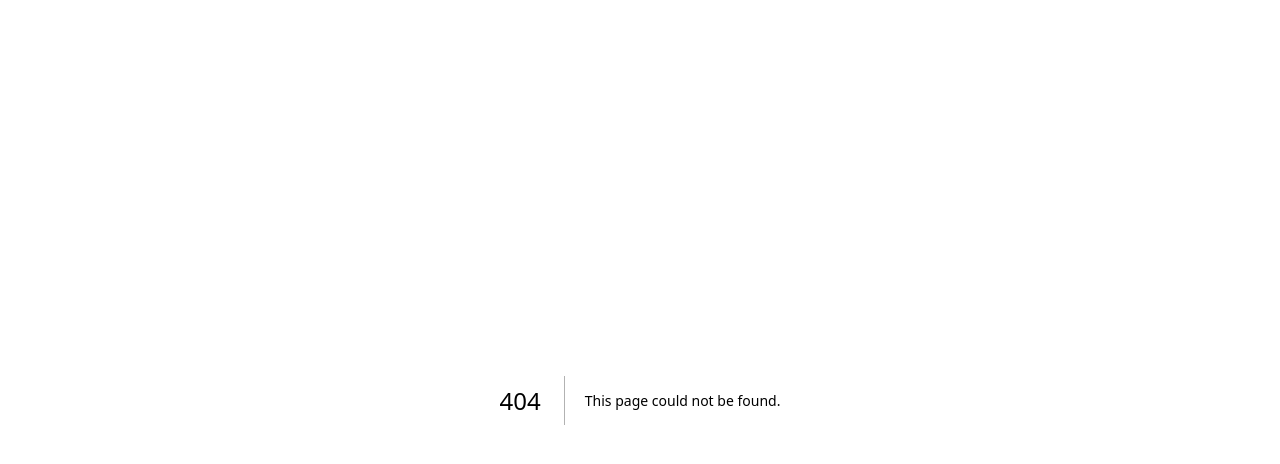
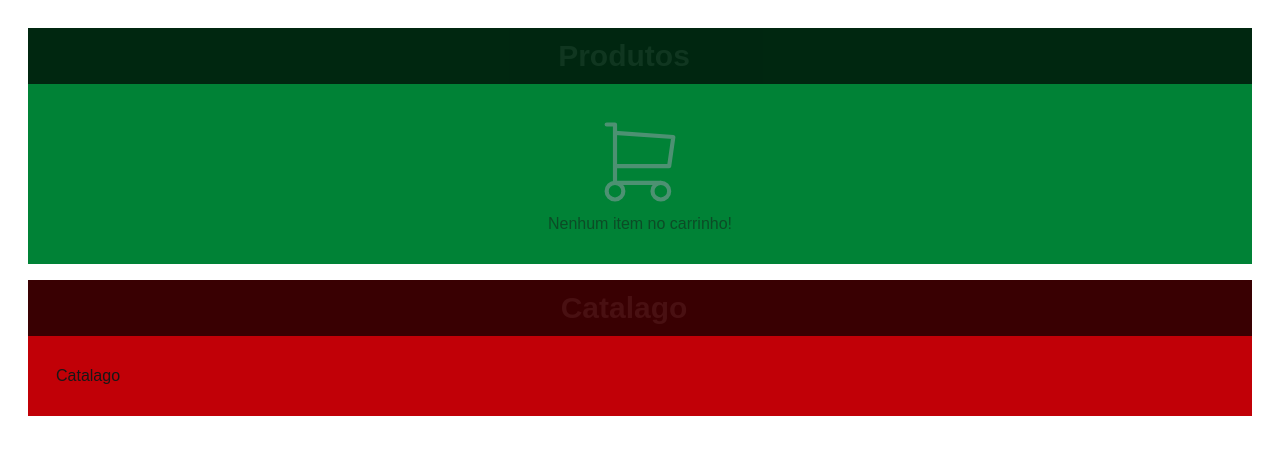
Before and after one commit to thiagotsdelima/reactState, a Next.js app in the folder frontend/: page /loja in a window 1280 px wide. Before the commit this address had no page. Shown: the top 464 px of the page. Built offline with nearby package versions, Linux system fonts and the light colour scheme.

Commit message:
created structure of cart shop

```diff
--- /dev/null
+++ b/frontend/src/components/loja/carrinhoVazio.tsx
@@ -0,0 +1,14 @@
+import { IconShoppingCart } from '@tabler/icons-react'
+
+export default function CarrinhoVazio() {
+  return (
+    <div className="flex flex-col items-center opacity-50">
+      <IconShoppingCart
+        size={100}
+        className="m-auto text-gray-400"
+        stroke={1}
+      />
+      <span>Nenhum item no carrinho!</span>
+    </div>
+  )
+}
--- /dev/null
+++ b/frontend/src/components/loja/catalago.tsx
@@ -0,0 +1,9 @@
+import Area from '../template/Area'
+
+export default function Catalago() {
+  return (
+    <Area titulo="Catalago" cor="black">
+      Catalago
+    </Area>
+  )
+}
--- /dev/null
+++ b/frontend/src/components/loja/produtos.tsx
@@ -0,0 +1,10 @@
+import Area from '../template/Area'
+import CarrinhoVazio from './carrinhoVazio'
+
+export default function Produtos() {
+  return (
+    <Area titulo="Produtos" cor="black">
+      <CarrinhoVazio />
+    </Area>
+  )
+}
--- a/frontend/src/pages/index.tsx
+++ b/frontend/src/pages/index.tsx
@@ -1,5 +1,10 @@
 import MenuItem from '@/components/template/MenuItem'
-import { IconArrowsDownUp, IconForms, IconNumber } from '@tabler/icons-react'
+import {
+  IconArrowsDownUp,
+  IconForms,
+  IconNumber,
+  IconShoppingCart
+} from '@tabler/icons-react'
 
 export default function Home() {
   return (
@@ -18,6 +23,7 @@ export default function Home() {
           url="/revisao/comunicacao"
         />
         <MenuItem icon={<IconNumber />} texto="Basico" url="/basico" />
+        <MenuItem icon={<IconShoppingCart />} texto="Loja" url="/loja" />
       </div>
     </div>
   )
--- /dev/null
+++ b/frontend/src/pages/loja/index.tsx
@@ -0,0 +1,15 @@
+import Catalago from '@/components/loja/catalago'
+import Produtos from '@/components/loja/produtos'
+
+export default function Loja() {
+  return (
+    <div className="flex flex-col p-7 gap-4 rounded-b-lg">
+      <div className="bg-green-700">
+        <Produtos />
+      </div>
+      <div className="bg-red-700">
+        <Catalago />
+      </div>
+    </div>
+  )
+}
```
